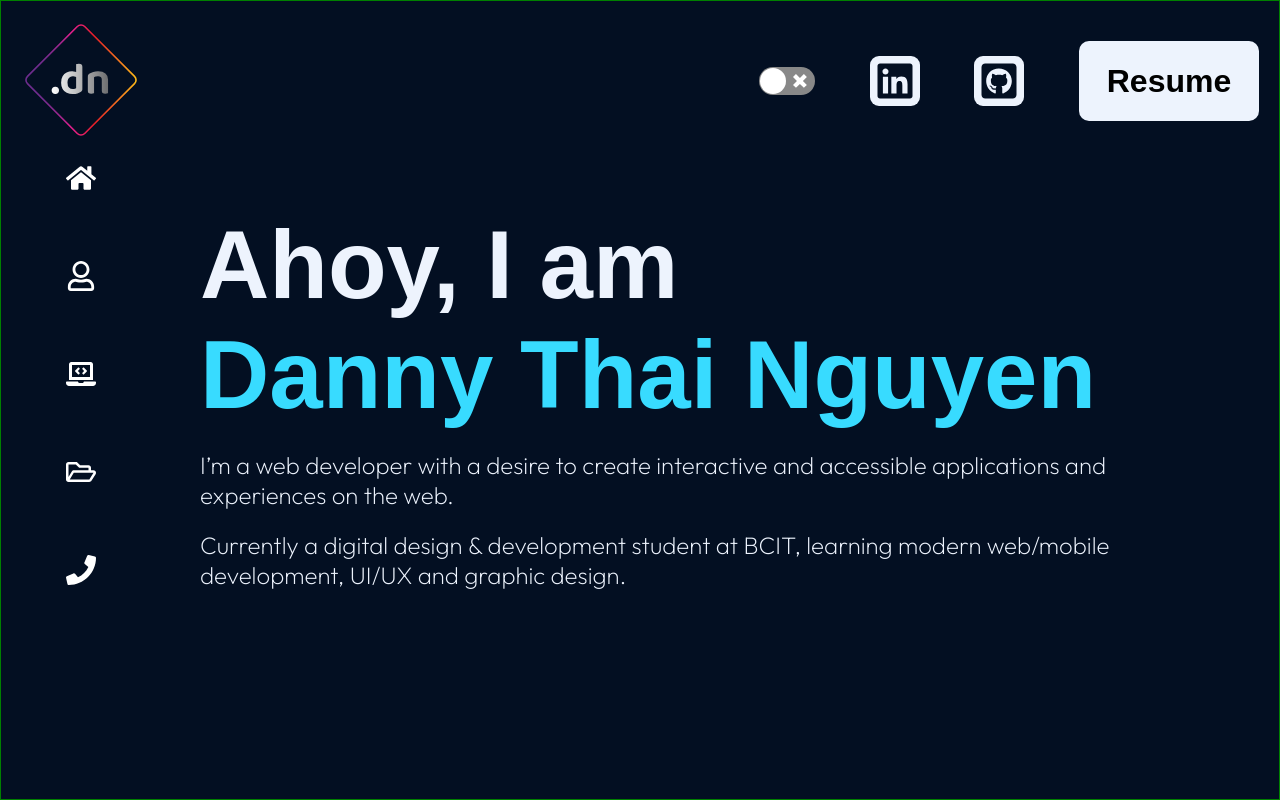
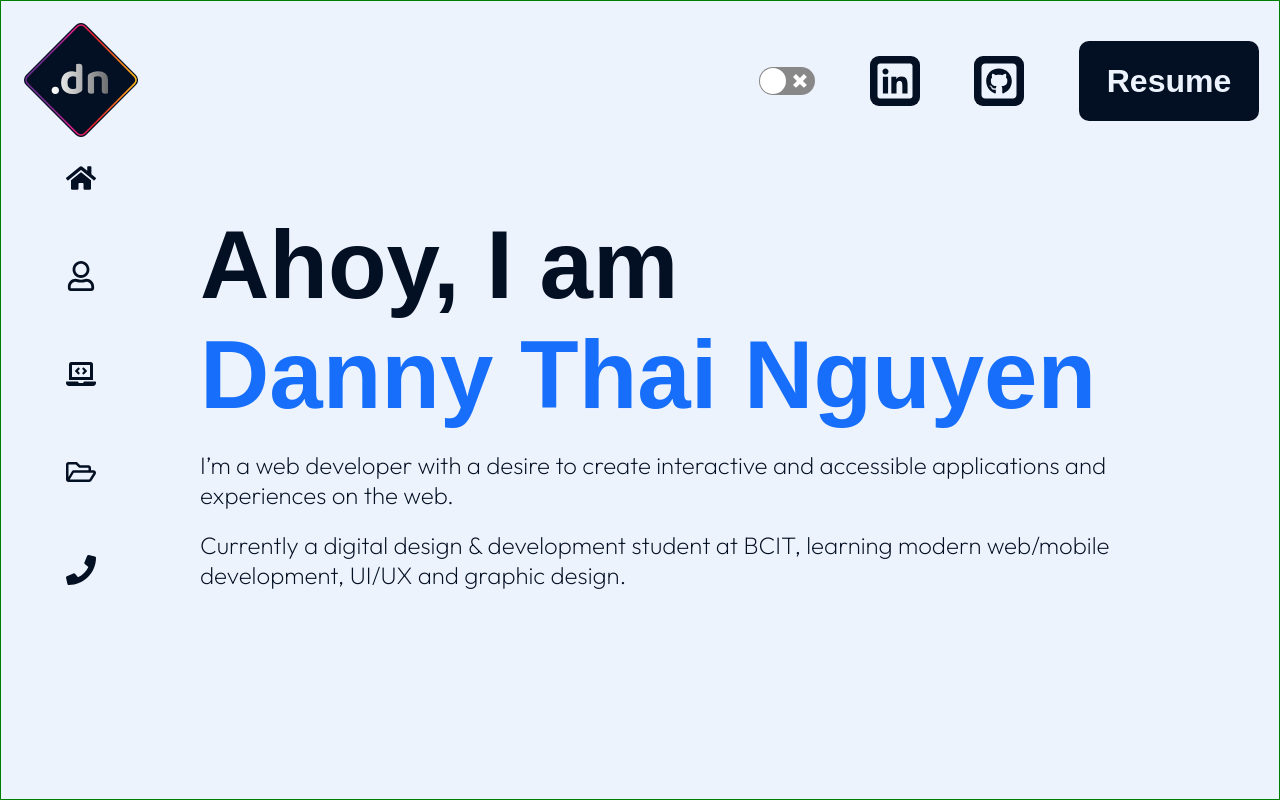
Before and after one commit to dnguyen130/portfolio, a Next.js app: page / in a window 1280 px wide. Shown: the top 800 px of the page. Built offline with nearby package versions, Linux system fonts and the light colour scheme; a web font is replaced by a local one.

Commit message:
ani done, time to make switch work

```diff
--- a/components/Button/index.js
+++ b/components/Button/index.js
@@ -7,6 +7,7 @@ const ButtonCont = styled.div`
   justify-content: center;
   align-items: center;
   background-color: ${props=>props.bgcolor};
+  color: ${props=>props.clr};
   height: 80px;
   width: 180px;
   border-radius: 10px;
@@ -29,7 +30,7 @@ const Button = ({
   const {theme} = useTheme();
 
   return (
-    <ButtonCont bgcolor={site_theme[theme].text} bghover={site_theme[theme].strong}>
+    <ButtonCont bgcolor={site_theme[theme].text} bghover={site_theme[theme].strong} clr={site_theme[theme].background}>
       {btnText}
     </ButtonCont>
   )
--- a/components/LeftNav/index.js
+++ b/components/LeftNav/index.js
@@ -34,6 +34,7 @@ const IconCont = styled.div`
   border-radius: 50px;
   cursor: pointer;
   box-sizing: border-box;
+  color: ${props=>props.clr};
 
   vertical-align: middle;
   background: none;
@@ -64,20 +65,22 @@ const IconCont = styled.div`
 
   &:hover {
 
+    color: ${props=>props.hvrclr};
+
     &::before, &::after{
       width: 100%;
       height: 100%;
     }
 
     &::before {
-      border-top-color: #60daaa;
-      border-right-color: #60daaa;
+      border-top-color: ${props=>props.borderColor};
+      border-right-color: ${props=>props.borderColor};
       transition: width 0.1s ease-out, height 0.1s ease-out 0.1s;
     }
 
     &::after {
-      border-bottom-color: #60daaa;
-      border-left-color: #60daaa;
+      border-bottom-color: ${props=>props.borderColor};
+      border-left-color: ${props=>props.borderColor};
       transition: border-color 0s ease-out 0.2s, width 0.1s ease-out 0.2s, height 0.1s ease-out 0.3s;
     }
   }
@@ -96,29 +99,29 @@ const LeftNav = ({
   return (
     <LeftNavCont>
       <Logo src="/Logo.svg" height="120px" width="120px" />
-      <IconCont>
+      <IconCont borderColor={site_theme[theme].strong} clr={site_theme[theme].text} hvrclr={site_theme[theme].strong}>
         <ReverseIconCont>
-          <FaHome color="white" size="30px"/>
+          <FaHome size="30px" />
         </ReverseIconCont>
       </IconCont>
-      <IconCont>
+      <IconCont borderColor={site_theme[theme].strong} clr={site_theme[theme].text} hvrclr={site_theme[theme].strong}>
         <ReverseIconCont>
-          <FaRegUser color="white" size="30px" />
+          <FaRegUser size="30px" />
         </ReverseIconCont>
       </IconCont>
-      <IconCont>
+      <IconCont borderColor={site_theme[theme].strong} clr={site_theme[theme].text} hvrclr={site_theme[theme].strong}>
         <ReverseIconCont>
-          <FaLaptopCode size="30px" className="changeColor" />
+          <FaLaptopCode size="30px" />
         </ReverseIconCont>
       </IconCont>
-      <IconCont>
+      <IconCont borderColor={site_theme[theme].strong} clr={site_theme[theme].text} hvrclr={site_theme[theme].strong}>
         <ReverseIconCont>
-          <FaRegFolderOpen color="white" size="30px" />
+          <FaRegFolderOpen size="30px" />
         </ReverseIconCont>
       </IconCont>
-      <IconCont>
+      <IconCont borderColor={site_theme[theme].strong} clr={site_theme[theme].text} hvrclr={site_theme[theme].strong}>
         <ReverseIconCont>
-          <FaPhone color="white" size="30px"/>
+          <FaPhone size="30px"/>
         </ReverseIconCont>
       </IconCont>
     </LeftNavCont>
--- a/components/TopNav/index.js
+++ b/components/TopNav/index.js
@@ -4,6 +4,9 @@ import { FaGithubSquare, FaLinkedin } from "react-icons/fa";
 
 import Button from "../Button";
 import ImgButton from "../ImgButton";
+
+import { useTheme } from "../../utils/provider";
+import { site_theme } from "../../utils/variables";
 
 const TopNavCont = styled.div`
   display: flex;
@@ -22,6 +25,9 @@ const TopNav = ({
   checked = false
 
 }) => {
+
+  const {theme} = useTheme();
+
   return (
     <TopNavCont>
       <ReactSwitch
@@ -30,11 +36,11 @@ const TopNav = ({
 
       />
       <ImgButton>
-        <FaLinkedin size="40px" color="#030F22" />
+        <FaLinkedin size="40px" color={site_theme[theme].background} />
       </ImgButton>
       <ImgButton>
         {/* customize width, color of stroke stroke-width="10" stroke="white" */}
-        <FaGithubSquare size="40px" color="#030F22" />
+        <FaGithubSquare size="40px" color={site_theme[theme].background} />
       </ImgButton>
       <Button btnText="Resume" />
     </TopNavCont>
--- a/pages/_app.js
+++ b/pages/_app.js
@@ -1,5 +1,5 @@
 import AppProvider from '../utils/provider';
-import '../styles/globals.css';
+import '../styles/globals.scss';
 
 function MyApp({ Component, pageProps }) {
   return (
--- a/styles/globals.css
+++ b/styles/globals.scss
@@ -1,4 +1,5 @@
 @import url('https://fonts.googleapis.com/css2?family=Genos:wght@600&family=Outfit:wght@200&display=swap');
+@import "./variables.scss";
 
 html,
 body {
@@ -15,12 +16,3 @@ a {
 * {
   box-sizing: border-box;
 }
-
-.changeColor {
-  color: white;
-  transition: .2s;
-}
-
-.changeColor:hover{
-  color: green;
-}
--- /dev/null
+++ b/styles/variables.scss
@@ -0,0 +1,5 @@
+$AliceBlue: #EDF3FD;
+$SkyBlue: #38DBFF;
+$Sapphire: #166EFA;
+$DarkBlue: #030F22;
+$Orange: #FFC757;
--- a/utils/provider.js
+++ b/utils/provider.js
@@ -3,7 +3,7 @@ import { site_theme } from './variables';
 
 //the variables you want to provide to all the pages/components wrapped around this provider
 const initialStates = {
-    theme: "dark",
+    theme: "light",
     setTheme: ()=>{},
 }
 
```
